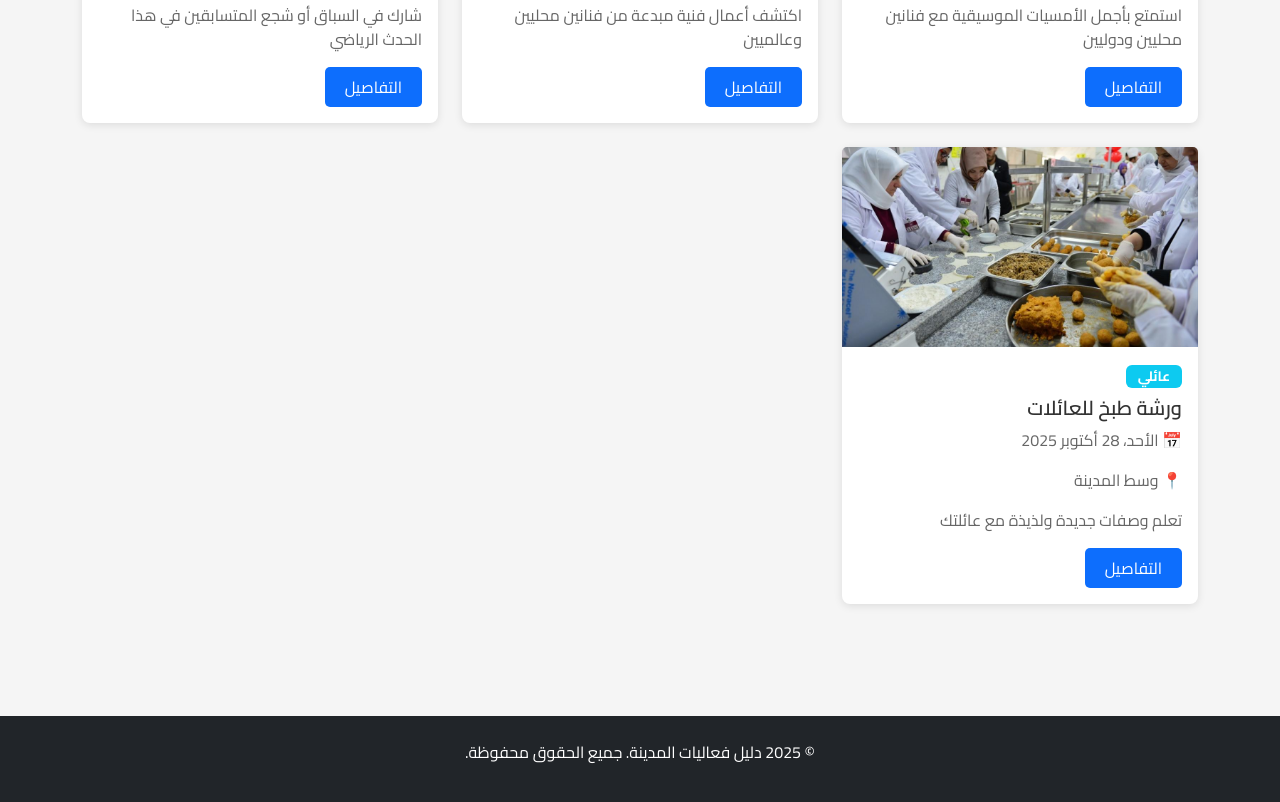
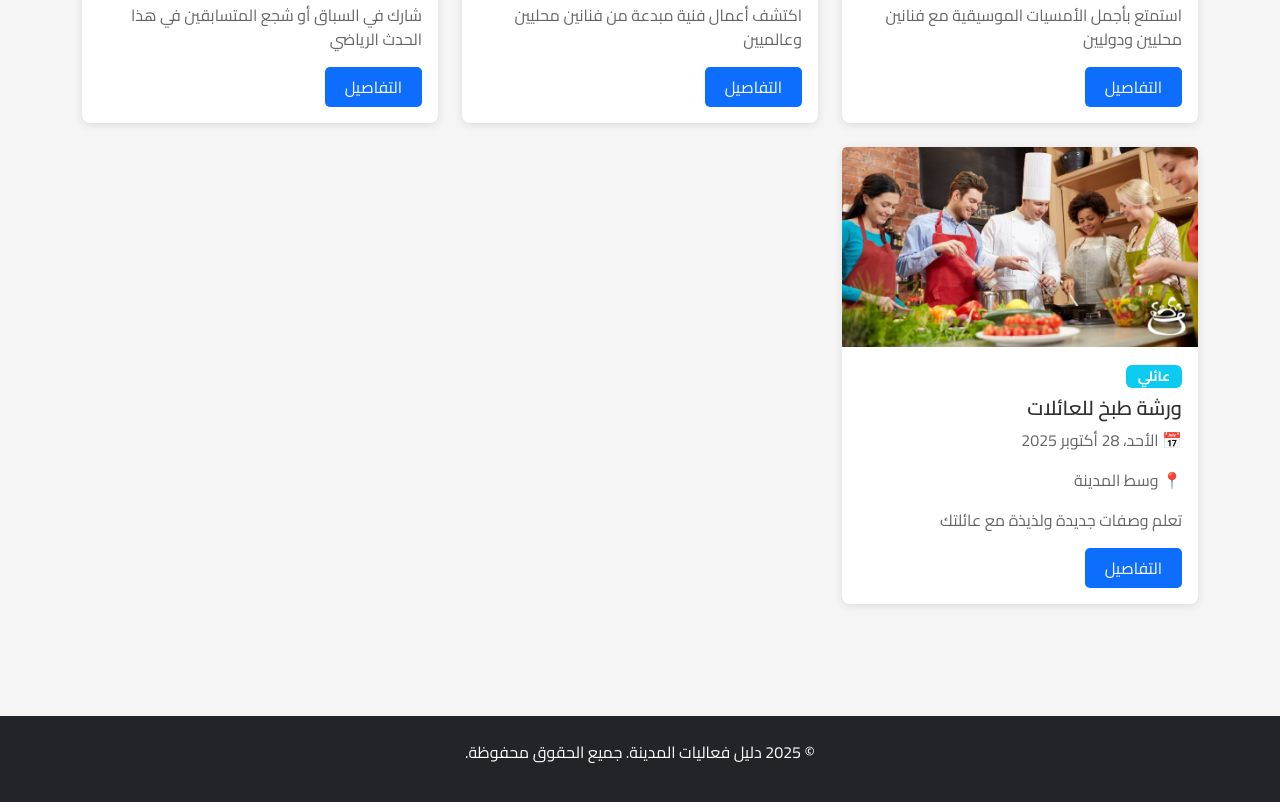
Before and after one commit to BaraaDandashli/pro-team, a plain HTML site: page events.html in a window 1280 px wide. Shown: the part 766-1568 px from the top of the page. Drawn offline with nearby package versions, Linux system fonts and the light colour scheme.

Commit message:
update images

```diff
--- a/events.html
+++ b/events.html
@@ -130,7 +130,7 @@
 
                     <div class="col-md-4 mb-4 event-card" data-category="family">
                         <div class="card h-100">
-                            <img src="assets/img/events/Kitchen_ws.jpg" class="card-img-top" alt="فعالية">
+                            <img src="assets\img\Main\kitchen.png" class="card-img-top" alt="فعالية">
                             <div class="card-body">
                                 <span class="badge bg-info mb-2">عائلي</span>
                                 <h5 class="card-title">ورشة طبخ للعائلات</h5>
```
